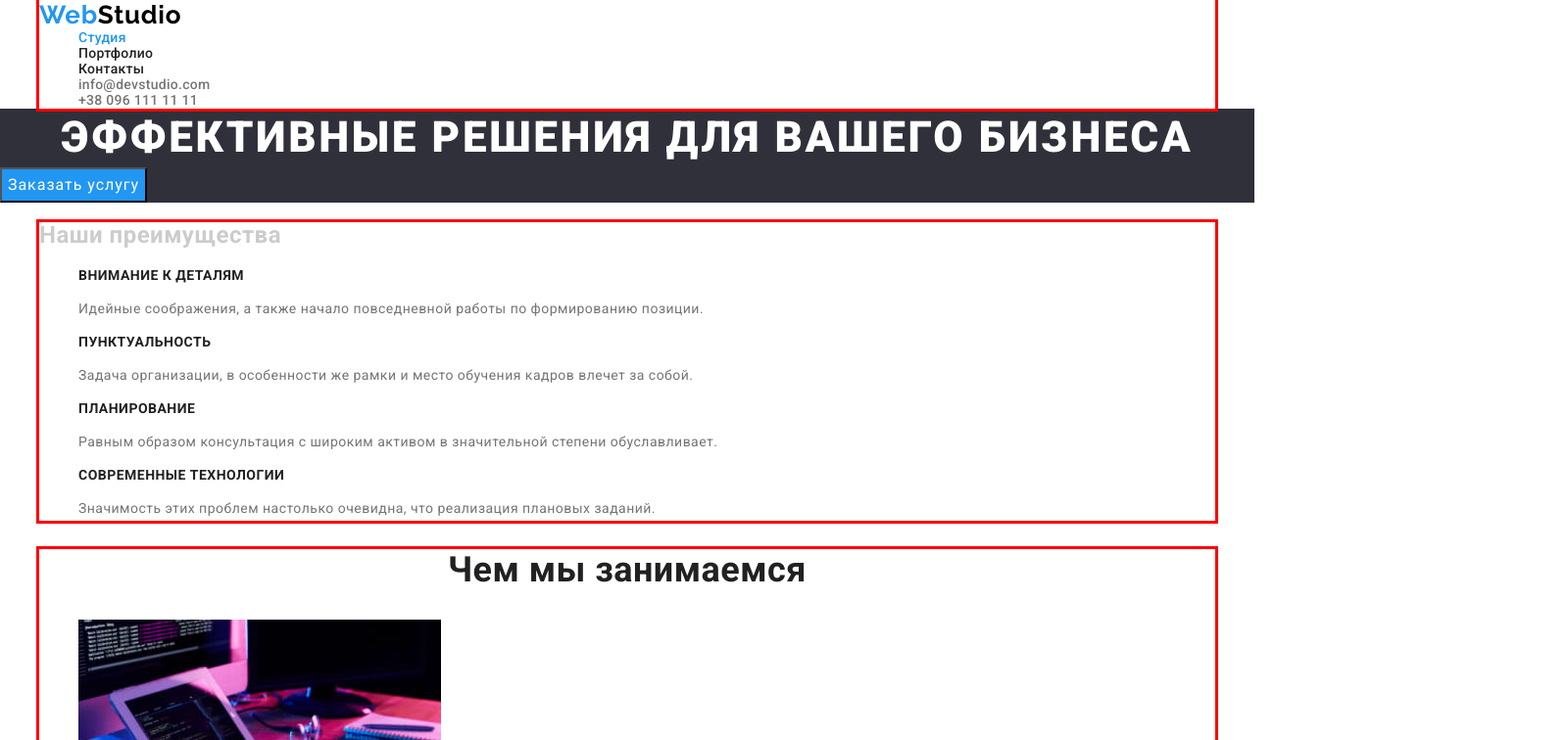
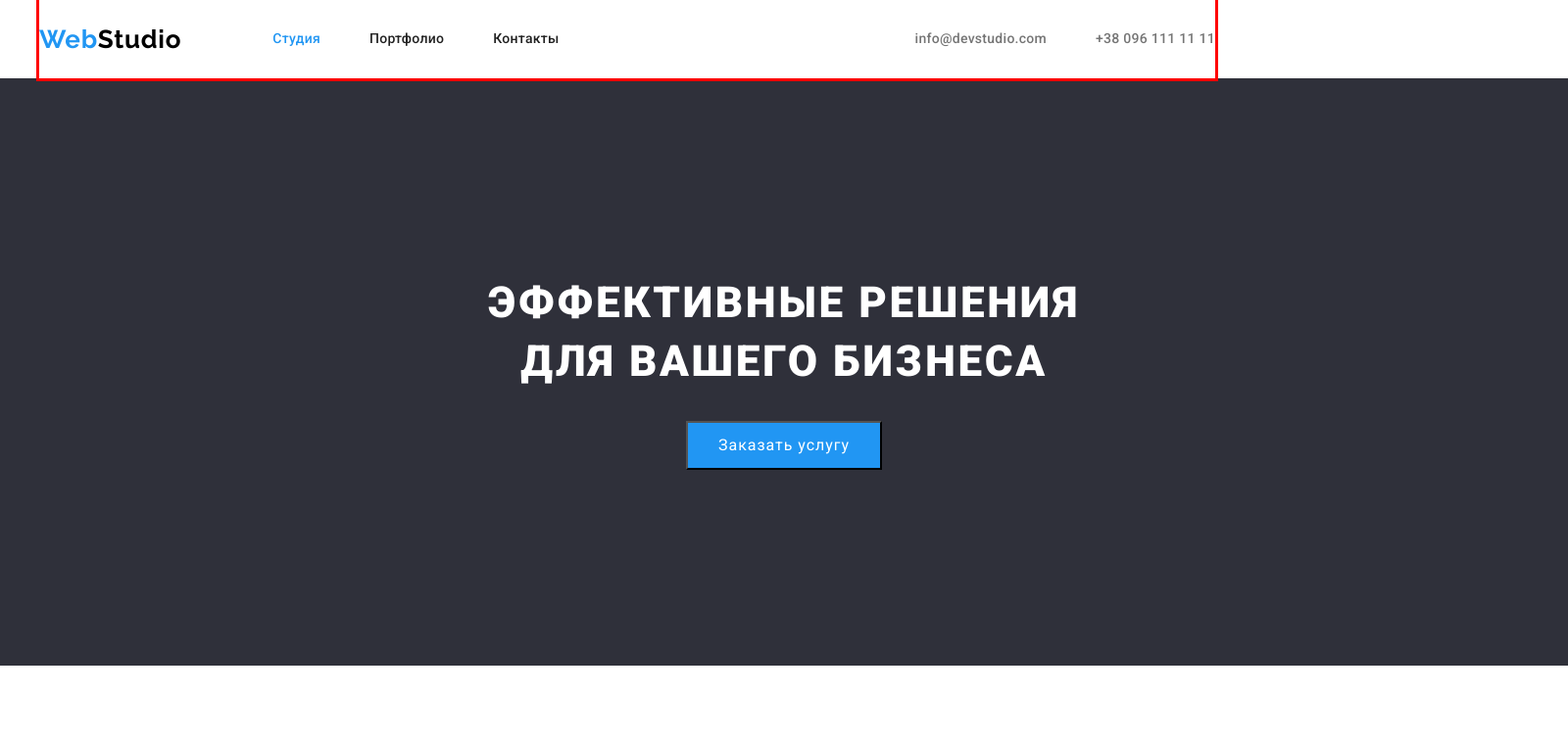
Before and after one commit to mihailsin/goit-markup-hw-03, a plain HTML site: page index.html in a window 1280 px wide. Shown: the top 756 px of the page at 98% size, 1600 px wide, since content can reach past the window. Drawn offline with nearby package versions, Linux system fonts and the light colour scheme.

Commit message:
Позиционирует шапку и героя

```diff
--- a/css/styles.css
+++ b/css/styles.css
@@ -38,13 +38,16 @@ body {
   letter-spacing: 0.03em;
   font-style: normal;
 }
+/* ================Классы - Утилиты================ */
 /* Убираеn метки из списков */
 .unmarked {
+  margin: 0;
+  padding: 0;
   list-style: none;
-  margin: 0;
 }
 /* Убирает подчеркивания и курсив из ссылок */
 .link {
+  color: var(--title-text-color);
   text-decoration: none;
 }
 /* Подсвечивает текущую страницу */
@@ -63,14 +66,26 @@ body {
   line-height: 1.14;
   letter-spacing: 0.02em;
   margin-bottom: 0;
+
+  color: var(--title-text-color);
 }
+/* Данный контейнер будет использоваться везде,
+ где нужно ограничить контент по ширине, согласно макету */
 .container {
   outline: 3px solid red;
   width: 1200px;
   margin: 0 auto;
 }
+/* Дополнительный ксасс, задан чтобы
+ выстроить все содержимое шапки в ряд */
+.main-nav {
+  display: flex;
+  align-items: center;
+}
 /* head-logo */
 .header-logo {
+  display: block;
+  margin-right: 93px;
   color: var(--accent-color);
   font-family: Raleway;
   font-weight: 700;
@@ -82,15 +97,34 @@ body {
   color: var(--blacktext-color);
 }
 /* Site-Nav */
+.nav-list {
+  display: flex;
+}
+.nav-list > .item + .item {
+  margin-left: 50px;
+}
 .nav-list .link {
-  color: var(--title-text-color);
+  display: block;
+  padding-top: 32px;
+  padding-bottom: 32px;
 }
+
 .nav-list .link:hover,
 .nav-list .link:focus {
   color: var(--accent-color);
 }
 /* Contacts */
+.header-contacts-list {
+  display: flex;
+  margin-left: auto;
+}
+.header-contacts-list > .item + .item {
+  margin-left: 50px;
+}
 .header-contacts-list .link {
+  display: block;
+  padding-top: 32px;
+  padding-bottom: 32px;
   color: var(--primary-text-color);
 }
 .header-contacts-list .link:hover,
@@ -101,29 +135,38 @@ body {
 
 /* Hero */
 .hero {
+  width: 1600px;
+  height: 600px;
   background-color: var(--footer-bckg-color);
+  text-align: center;
+  margin-left: auto;
+  margin-right: auto;
+  margin-bottom: 94px;
 }
 .hero-title {
   color: var(--hero-text-color);
   font-weight: 900;
   font-size: 44px;
   line-height: 1.36;
-  text-align: center;
   letter-spacing: 0.06em;
   text-transform: uppercase;
+  padding-top: 200px;
+  padding-bottom: 30px;
   margin: 0;
 }
 .button {
+  width: 200px;
+  height: 50px;
   color: var(--hero-text-color);
   background-color: var(--accent-color);
   font-family: inherit;
   font-size: 16px;
   line-height: 1.88;
-  display: flex;
+  display: inline-block;
   align-items: center;
-  text-align: center;
   letter-spacing: 0.06em;
   cursor: pointer;
+  text-align: center;
 }
 /* Advantages */
 .advantages-title {
--- a/index.html
+++ b/index.html
@@ -19,27 +19,29 @@
   <body>
     <!--Шапка Сайта-->
     <header class="page-header">
-      <div class="container">
+      <div class="container main-nav">
         <a href="./index.html" class="header-logo link"
           >Web<span class="headlogo-span">Studio</span></a
         >
         <nav class="site-nav">
           <ul class="nav-list unmarked">
-            <li><a href="./index.html" class="current">Студия</a></li>
-            <li><a href="./portfolio.html" class="link">Портфолио</a></li>
-            <li><a href="" class="link">Контакты</a></li>
+            <li class="item"><a href="./index.html" class="link current">Студия</a></li>
+            <li class="item"><a href="./portfolio.html" class="link">Портфолио</a></li>
+            <li class="item"><a href="" class="link">Контакты</a></li>
           </ul>
         </nav>
         <ul class="header-contacts-list unmarked">
-          <li><a href="mailto:info@devstudio.com" class="link">info@devstudio.com</a></li>
-          <li><a href="tel:+380961111111" class="link">+38 096 111 11 11</a></li>
+          <li class="item">
+            <a href="mailto:info@devstudio.com" class="link">info@devstudio.com</a>
+          </li>
+          <li class="item"><a href="tel:+380961111111" class="link">+38 096 111 11 11</a></li>
         </ul>
       </div>
     </header>
     <main>
       <!--Герой-->
       <section class="hero">
-        <h1 class="hero-title">Эффективные решения для вашего бизнеса</h1>
+        <h1 class="hero-title">Эффективные решения </br>для вашего бизнеса</h1>
         <button type="button" class="button">Заказать услугу</button>
       </section>
       <!--Список преимуществ-->
```
